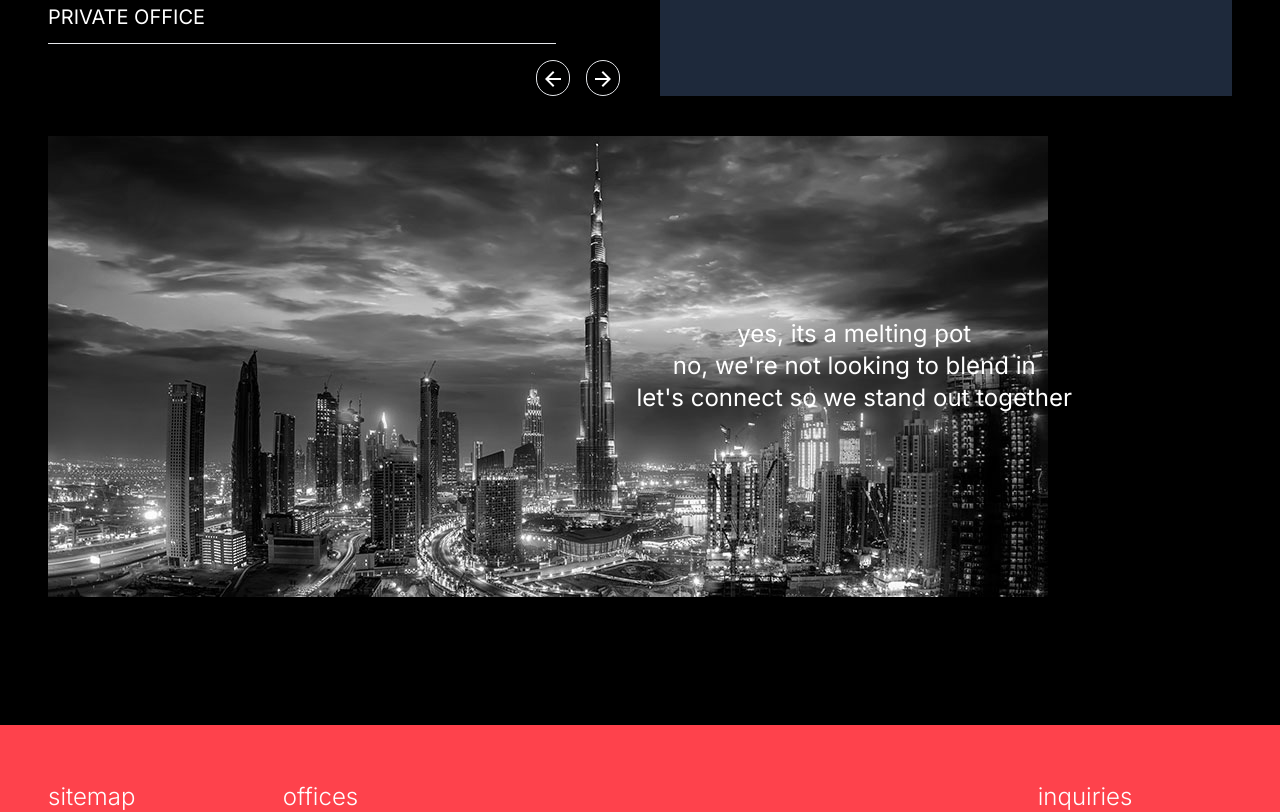
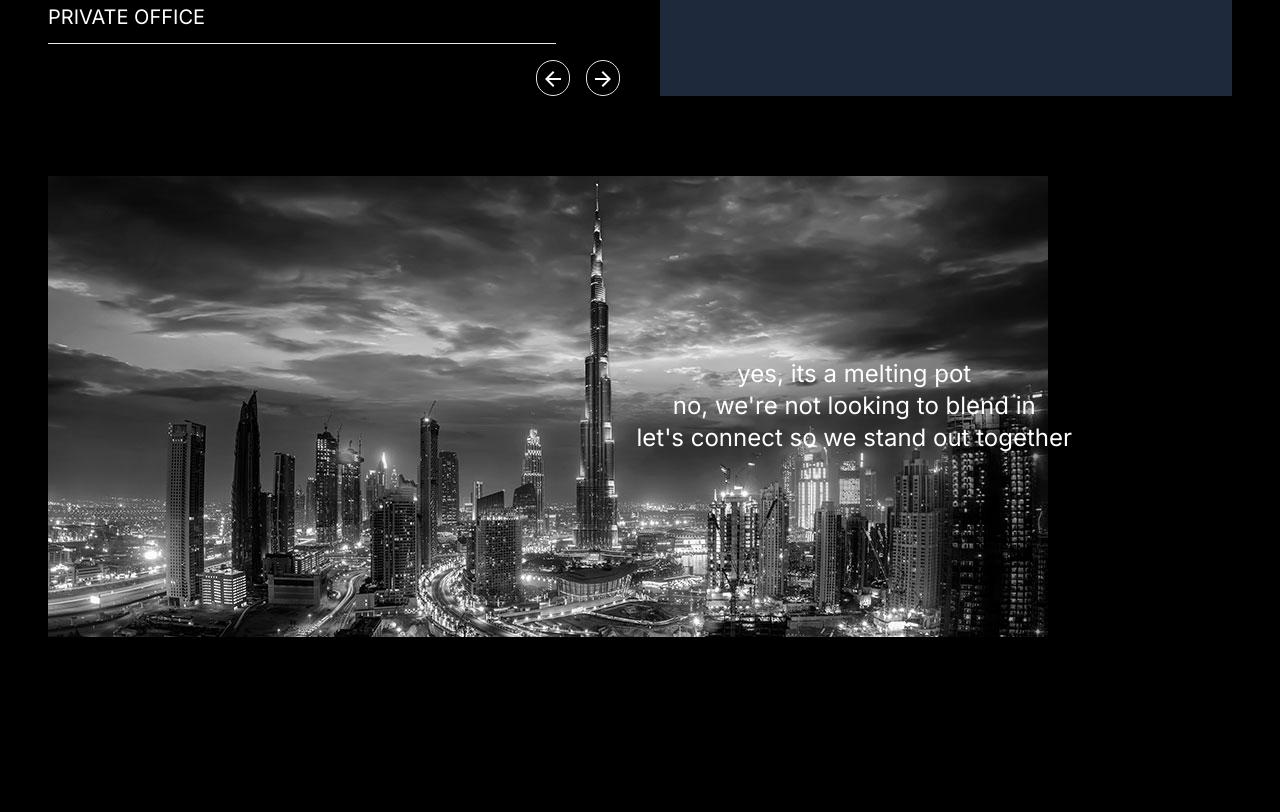
Before and after one commit to MohammedElHabach/CreoHub-Intership-Frontend-2nd-Month, a Next.js app: page /ourclients in a window 1280 px wide. Shown: the part 440-1252 px from the top of the page. Built offline with nearby package versions, Linux system fonts and the light colour scheme; no server answers.

Commit message:
image our client

```diff
--- a/src/components/OurClientImage.js
+++ b/src/components/OurClientImage.js
@@ -12,11 +12,11 @@ const OurClientImage = () => {
       };
 
   return (
-    <div className='my-10 pb-16'>
+    <div className='my-20 pb-44'>
         <div className='flex items-center relative'>
             <img onMouseEnter={handleMouseEnter} onMouseLeave={handleMouseLeave}  src="/dubai.jpg" className=' grayscale transition-all duration-500 hover:grayscale-0' alt="dubai photo" />
             <h1 className={` ${isHovered ? 'opacity-0 duration-300  transition-all ':'opacity-100 duration-300  transition-all'}  absolute text-sm  right-40 text-center sm:text-2xl `}>yes, its a melting pot <br/> no, we're not looking to blend in <br /> let's connect  so we stand out together</h1>
-            <div className={` ${isHovered ? 'opacity-100 duration-300  transition-all ':'opacity-0'}  absolute right-30 lg:right-72  top-30  lg:top-80 text-center space-y-4`}>
+            <div className={` ${isHovered ? 'opacity-100 duration-300  transition-all ':'opacity-0'}  absolute right-30 lg:right-72  top-40  lg:top-80 lg:text-center space-y-4`}>
                 <h1 className='text-2xl lg:text-7xl font-bold'>dubai</h1>
                 <p className=' text-lg lg:text-2xl'>liwa heights <br /> office 3045, cluster ce <br />JLT,dubai,UAE</p>
                 <h2 className='lg:text-2xl font-bold'>+971 6 969 887 <br /> HelloDubai@mindspace.com</h2>
```
